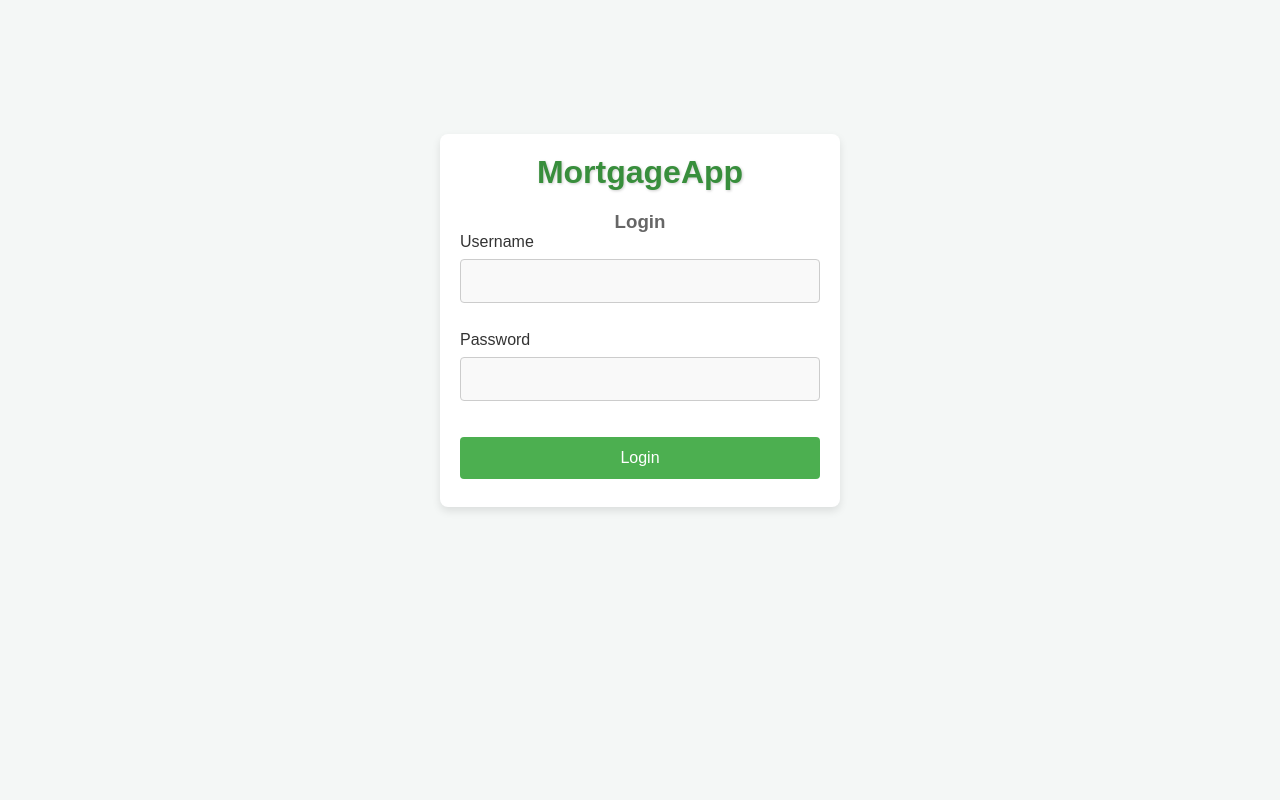
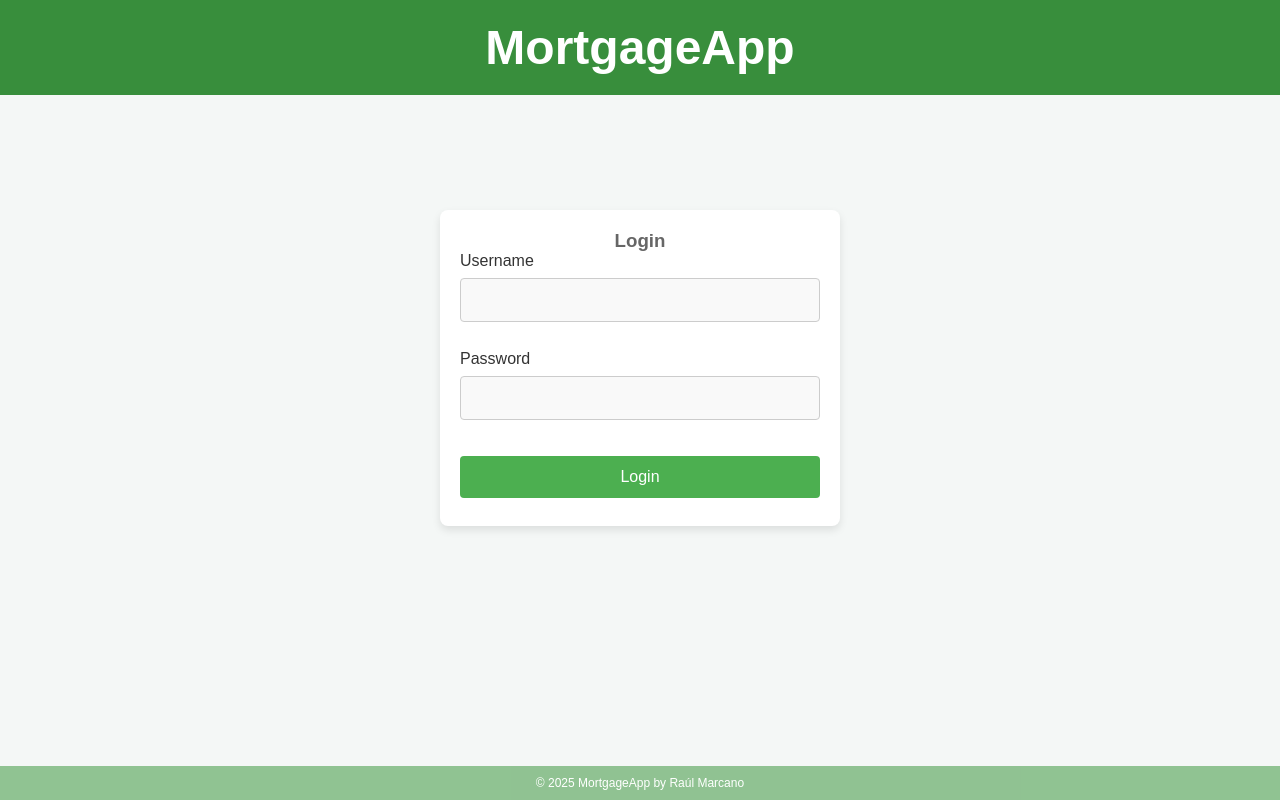
Before and after one commit to raulmarcano/API-RESTful, a FastAPI app: page / in a window 1280 px wide. Run offline with FastAPI, Linux system fonts and the light colour scheme.

Commit message:
Front improvements with HTML fragments. Added Header and footer

```diff
--- a/front/static/style.css
+++ b/front/static/style.css
@@ -6,6 +6,7 @@
 body {
     display: flex;
     height: 80vh;
+    padding-top: 95px;
     font-family: Arial, sans-serif;
     background-color: #f4f7f6;
     color: #333;
@@ -27,11 +28,38 @@ body {
     }
 }
 
+/* Header */
+.main-header {
+    width: 100%;
+    background-color: #388E3C;
+    color: white;
+    text-align: center;
+    padding: 20px 0;
+    font-size: 1.5rem;
+    font-family: Arial, sans-serif;
+    position: fixed;
+    top: 0;
+    left: 0;
+}
+
+/* Footer */
+.main-footer {
+    position: fixed;
+    bottom: 0;
+    width: 100%;
+    background-color: #12801571;
+    color: white;
+    text-align: center;
+    padding: 10px 0;
+    font-size: 12px;
+    font-family: Arial, sans-serif;
+}
+
 /* LOGIN */
 .login-container {
     width: 100%;
     max-width: 400px;
-    margin: 50px auto;
+    margin: auto;
     padding: 20px;
     background-color: white;
     border-radius: 8px;
@@ -96,6 +124,7 @@ body {
     border-radius: 8px;
     box-shadow: 0 4px 8px rgba(0, 0, 0, 0.1);
     text-align: center;
+    margin: auto;
 }
 
 .dashboard-container h2 {
@@ -160,5 +189,6 @@ body {
 
     .dashboard-link {
         font-size: 1rem;
+        grid-template-columns: repeat(auto-fill, minmax(180px, 1fr));
     }
 }
--- a/front/templates/dashboard.html
+++ b/front/templates/dashboard.html
@@ -8,6 +8,7 @@
     <link href="https://cdnjs.cloudflare.com/ajax/libs/font-awesome/6.0.0-beta3/css/all.min.css" rel="stylesheet">
 </head>
 <body>
+    {% include "header.html" %}
     <div class="dashboard-container">
         <h2>Welcome, {{ username }}</h2>
         <p>Here you can manage your client data and mortgage simulations.</p>
@@ -30,5 +31,6 @@
             </a>
         </div>
     </div>
+    {% include "footer.html" %}
 </body>
 </html>
--- /dev/null
+++ b/front/templates/footer.html
@@ -0,0 +1,3 @@
+<footer class="main-footer">
+    <p>&copy; 2025 MortgageApp by Raúl Marcano</p>
+</footer>
--- /dev/null
+++ b/front/templates/header.html
@@ -0,0 +1,3 @@
+<header class="main-header">
+    <h1>MortgageApp</h1>
+</header>
--- a/front/templates/index.html
+++ b/front/templates/index.html
@@ -7,8 +7,8 @@
     <link rel="stylesheet" href="/static/style.css">
 </head>
 <body>
+    {% include "header.html" %}
     <div class="login-container">
-        <h2>MortgageApp</h2>
         <h3>Login</h3>
         <form action="/users/login" method="post">
             <div>
@@ -22,5 +22,6 @@
             <button type="submit">Login</button>
         </form>
     </div>
+    {% include "footer.html" %}
 </body>
 </html>
--- a/main.py
+++ b/main.py
@@ -1,40 +1,32 @@
 import uvicorn
 
 from typing import Annotated
-from fastapi import FastAPI, Query, Request, Form
-from fastapi.templating import Jinja2Templates
-from fastapi.responses import HTMLResponse
+from fastapi import FastAPI, Query, Form, HTTPException, status
+from fastapi.responses import RedirectResponse
+from fastapi.staticfiles import StaticFiles
 
 from models.clientModel import ClientModel
 from services.client_service import ClientService
 from services.mortgage_service import MortgageService
 from utils.error_handler import handle_exceptions
+from front import front_routes
 
 app = FastAPI(
     title= "API_REST",
     description="An API for managing clients and mortgage simulations.",
-    docs_url="/docs",
-    root_path="/api")
+    docs_url="/docs")
 
-Jinja2_template = Jinja2Templates(directory="front/templates")
-
-@app.get("/", response_class=HTMLResponse)
-def root(request: Request):
-    return Jinja2_template.TemplateResponse("index.html", {"request": request})
+app.mount("/static", StaticFiles(directory="front/static"), name="static")
+app.include_router(front_routes.router)
 
 
+    #BACK ROUTES
 @app.post("/users/login")
-def login(username: Annotated[str, Form()], password: Annotated[str, Form()]):
-    return {
-        "username": username,
-        "password": password
-    }
-
-# @app.get("/users/dashboard", response_class=HTMLResponse, summary="Test protected route")
-# def dashboard(request: Request):
-#     return Jinja2_template.TemplateResponse("dashboard.html", {"request": request})
-
-
+async def login(username: Annotated[str, Form()], password: Annotated[str, Form()]):
+    if username == "admin" and password == "admin":
+        return RedirectResponse(url="/users/dashboard", status_code=status.HTTP_303_SEE_OTHER)
+    else:
+        raise HTTPException(status_code=401, detail="Invalid credentials")
 
 @app.get("/test",
          summary="Test route",
```
Also changed, not shown: front/static/form-styles.css (+1 -11 lines), front/templates/base.html (added, +20 -0 lines).
